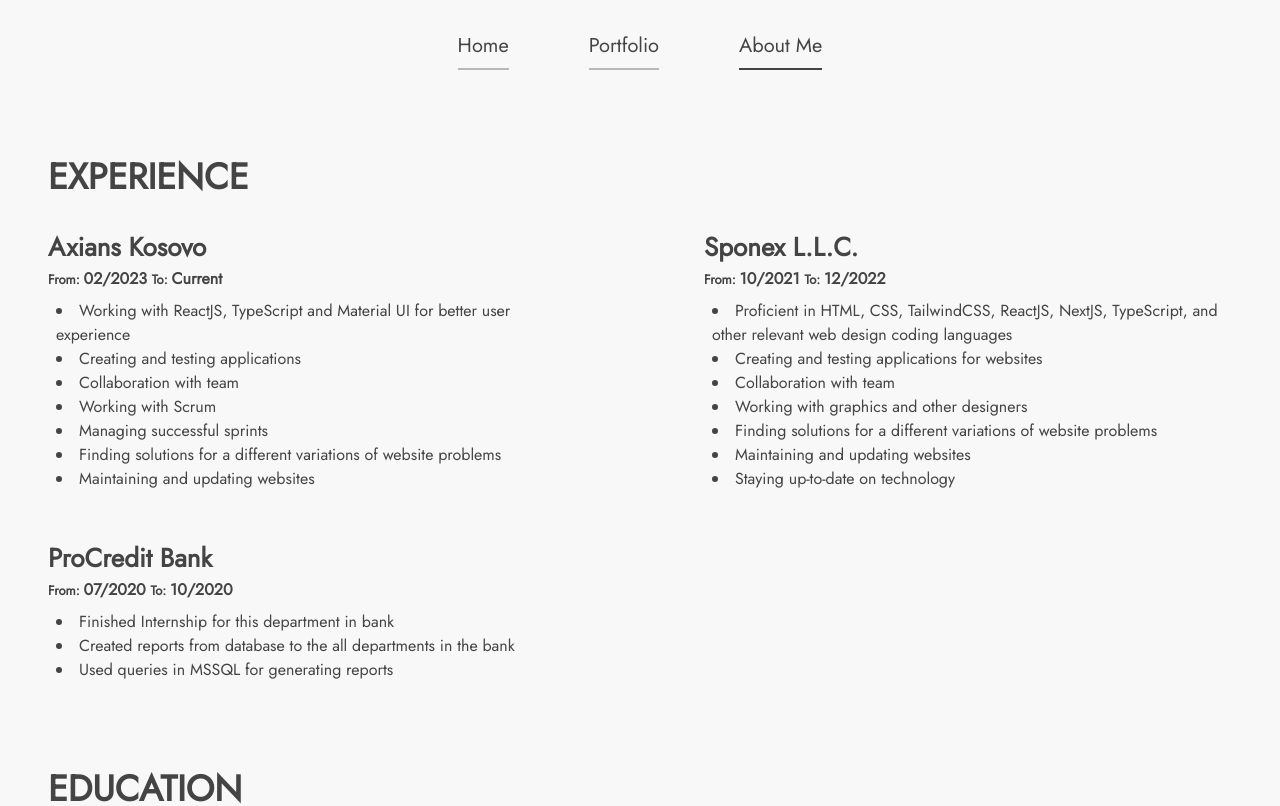
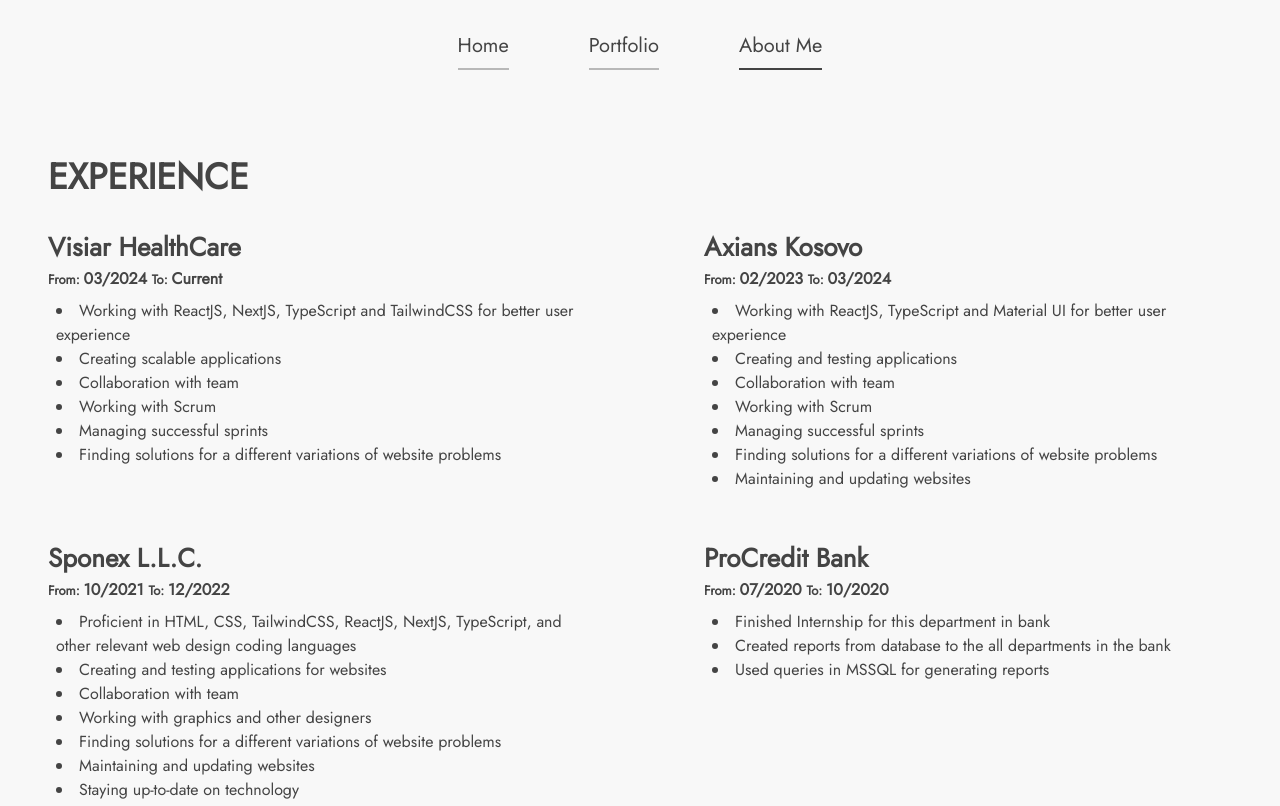
Before and after one commit to besjanhallaqi/portfolio, a Next.js app: page /about-me in a window 1280 px wide. Shown: the top 806 px of the page. Built offline with nearby package versions, Linux system fonts and the light colour scheme.

Commit message:
Added visiar at jobs

```diff
--- a/layouts/cv.js
+++ b/layouts/cv.js
@@ -5,6 +5,17 @@
   const downloadCV = useRef();
   const handleDownloadCV = useReactToPrint({
     content: () => downloadCV.current,
+    pageStyle: `
+    @page {
+      size: A4;
+      margin: 0;
+    }
+    @media print {
+      body {
+        background-color: #fff;
+      }
+    }
+  `,
   });
 
   const cvJehona = {
@@ -105,8 +116,22 @@
       "Passionate Front-End Developer with expertise in React.js, dedicated to creating responsive and user-friendly web applications. Proficient in modern web technologies, I blend creativity and technical prowess to deliver engaging digital experiences. Committed to continuous learning and collaboration with cross-functional teams to drive innovation in web development.",
     experience: [
       {
+        from: "03/2024",
+        to: "Current",
+        company_name: "Visiar HealthCare",
+        your_role: "Front-end developer",
+        your_responsibilities: [
+          "Working with ReactJS, NextJS, TypeScript and TailwindCSS for better user experience",
+          "Creating scalable applications",
+          "Collaboration with team",
+          "Working with Scrum",
+          "Managing successful sprints",
+          "Finding solutions for a different variations of website problems",
+        ],
+      },
+      {
         from: "02/2023",
-        to: "Current",
+        to: "03/2024",
         company_name: "Axians Kosovo",
         your_role: "React developer",
         your_responsibilities: [
@@ -310,6 +335,20 @@
                 {item.level}
               </p>
             ))}
+            <p className="italic font-semibold mt-4 text-2xl">Education</p>
+            {cv.education.map((item, index) => (
+              <div key={index} className={`${index === 0 ? "mt-1" : "mt-3"} `}>
+                <p>
+                  <b>{item.degree}</b> for <b>{item.education_title}</b>
+                </p>
+                <p>
+                  At <b>{item.college_name}</b>
+                </p>
+                <p>
+                  {item.from} - {item.to}
+                </p>
+              </div>
+            ))}
           </div>
           <div className="w-[65%] h-full pt-12 px-8 text-[#444]">
             <p className="italic tracking-wider leading-tight text-[56px] ">
@@ -345,20 +384,6 @@
                 </ul>
               </div>
             ))}
-            <p className="italic font-semibold mt-4 text-2xl">Education</p>
-            {cv.education.map((item, index) => (
-              <div key={index} className={`${index === 0 ? "mt-1" : "mt-3"} `}>
-                <p>
-                  <b>{item.degree}</b> for <b>{item.education_title}</b>
-                </p>
-                <p>
-                  At <b>{item.college_name}</b>
-                </p>
-                <p>
-                  {item.from} - {item.to}
-                </p>
-              </div>
-            ))}
           </div>
         </div>
       </div>
--- a/pages/about-me.js
+++ b/pages/about-me.js
@@ -81,6 +81,65 @@
       svg: <FaBootstrap className="text-[#444] text-[32px]" />,
     },
   ];
+
+  const jobs = [
+    {
+      title: "Visiar HealthCare",
+      website: "https://visiar.nl/",
+      from: "03/2024",
+      to: "Current",
+      description: [
+        "Working with ReactJS, NextJS, TypeScript and TailwindCSS for better user experience",
+        "Creating scalable applications",
+        "Collaboration with team",
+        "Working with Scrum",
+        "Managing successful sprints",
+        "Finding solutions for a different variations of website problems",
+      ],
+    },
+    {
+      title: "Axians Kosovo",
+      website: "https://www.axians-kosovo.com/",
+      from: "02/2023",
+      to: "03/2024",
+      description: [
+        "Working with ReactJS, TypeScript and Material UI for better user experience",
+        "Creating and testing applications",
+        "Collaboration with team",
+        "Working with Scrum",
+        "Managing successful sprints",
+        "Finding solutions for a different variations of website problems",
+        "Maintaining and updating websites",
+      ],
+    },
+    {
+      title: "Sponex L.L.C.",
+      website: "https://sponex.ch/",
+      from: "10/2021",
+      to: "12/2022",
+      description: [
+        "Proficient in HTML, CSS, TailwindCSS, ReactJS, NextJS, TypeScript, and other relevant web design coding languages",
+        "Creating and testing applications for websites",
+        "Collaboration with team",
+        "Working with graphics and other designers",
+        "Finding solutions for a different variations of website problems",
+        "Maintaining and updating websites",
+        "Staying up-to-date on technology",
+      ],
+    },
+    {
+      title: "ProCredit Bank",
+      website: "https://www.procreditbank-kos.com/",
+      from: "07/2020",
+      to: "10/2020",
+      description: [
+        "Finished Internship for this department in bank",
+        "Created reports from database to the all departments in the bank",
+        "Used queries in MSSQL for generating reports",
+      ],
+    },
+  ];
+
   return (
     <DefaultLayout>
       <div className="w-10/12 lg:w-full h-full flex flex-col gap-20 py-20 container mx-auto">
@@ -89,83 +148,31 @@
             Experience
           </h2>
           <div className="w-full grid grid-cols-1 lg:grid-cols-2 gap-x-10 gap-y-6 lg:gap-y-12 lg:gap-x-32">
-            <div className="w-full flex flex-col text-[#444]">
+            {jobs.map((item) => (
+              <div
+                key={item.title}
+                className="w-full flex flex-col text-[#444]"
+              >
                 <Link
-                href="https://www.axians-kosovo.com/"
+                  href={item.website}
                   target="_blank"
                   className="font-semibold text-[26px] hover:underline"
                 >
-                Axians Kosovo
+                  {item.title}
                 </Link>
                 <p className="font-semibold">
-                <span className="font-regular text-[13px]">From: </span>02/2023{" "}
-                <span className="font-regular text-[13px]">To: </span>Current
+                  <span className="font-regular text-[13px]">From: </span>
+                  {item.from}{" "}
+                  <span className="font-regular text-[13px]">To: </span>
+                  {item.to}
                 </p>
                 <ul className="list-disc list-inside pl-2 mt-2">
-                <li>
-                  Working with ReactJS, TypeScript and Material UI for better
-                  user experience
-                </li>
-                <li>Creating and testing applications</li>
-                <li>Collaboration with team</li>
-                <li>Working with Scrum</li>
-                <li>Managing successful sprints</li>
-                <li>
-                  Finding solutions for a different variations of website
-                  problems
-                </li>
-                <li>Maintaining and updating websites</li>
+                  {item.description.map((description, index) => (
+                    <li key={index}>{description}</li>
+                  ))}
                 </ul>
               </div>
-            <div className="w-full flex flex-col text-[#444]">
-              <Link
-                href="https://sponex.ch/"
-                target="_blank"
-                className="font-semibold text-[26px] hover:underline"
-              >
-                Sponex L.L.C.
-              </Link>
-              <p className="font-semibold">
-                <span className="font-regular text-[13px]">From: </span>10/2021{" "}
-                <span className="font-regular text-[13px]">To: </span>12/2022
-              </p>
-              <ul className="list-disc list-inside pl-2 mt-2">
-                <li>
-                  Proficient in HTML, CSS, TailwindCSS, ReactJS, NextJS,
-                  TypeScript, and other relevant web design coding languages
-                </li>
-                <li>Creating and testing applications for websites</li>
-                <li>Collaboration with team</li>
-                <li>Working with graphics and other designers</li>
-                <li>
-                  Finding solutions for a different variations of website
-                  problems
-                </li>
-                <li>Maintaining and updating websites</li>
-                <li>Staying up-to-date on technology</li>
-              </ul>
-            </div>
-            <div className="w-full flex flex-col text-[#444]">
-              <Link
-                href="https://www.procreditbank-kos.com/"
-                target="_blank"
-                className="font-semibold text-[26px] hover:underline"
-              >
-                ProCredit Bank
-              </Link>
-              <p className="font-semibold">
-                <span className="font-regular text-[13px]">From: </span>07/2020{" "}
-                <span className="font-regular text-[13px]">To: </span>10/2020
-              </p>
-              <ul className="list-disc list-inside pl-2 mt-2">
-                <li>Finished Internship for this department in bank</li>
-                <li>
-                  Created reports from database to the all departments in the
-                  bank
-                </li>
-                <li>Used queries in MSSQL for generating reports</li>
-              </ul>
-            </div>
+            ))}
           </div>
         </div>
         <div className="w-full flex flex-col gap-6">
--- a/pages/api/hello.js
+++ /dev/null
@@ -1,5 +0,0 @@
-// Next.js API route support: https://nextjs.org/docs/api-routes/introduction
-
-export default function handler(req, res) {
-  res.status(200).json({ name: 'John Doe' })
-}
```
Also changed, not shown: 1 other file (tests, documents, lock files or other folders). Lines whose indentation alone changed are shown as unchanged.
